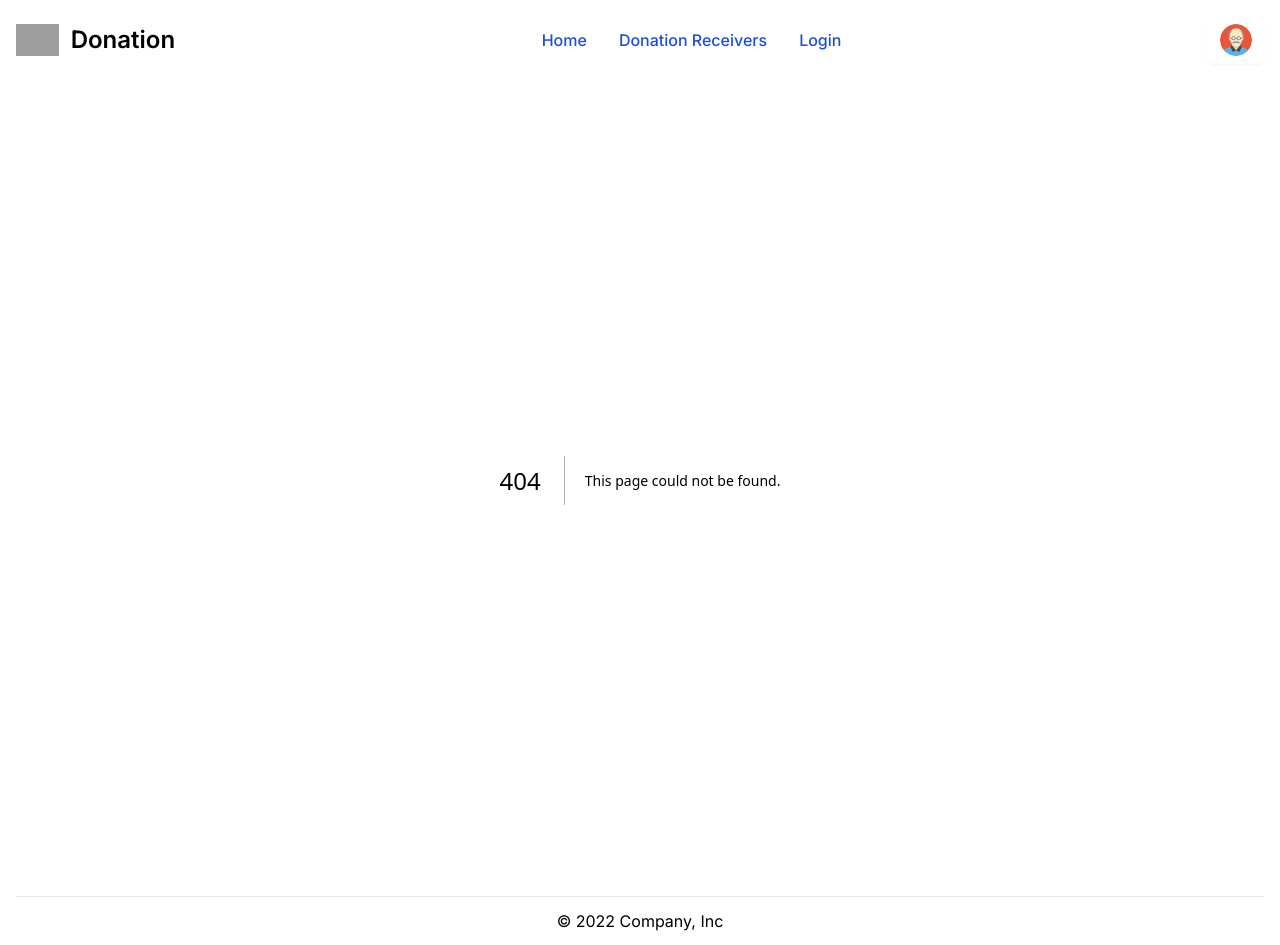
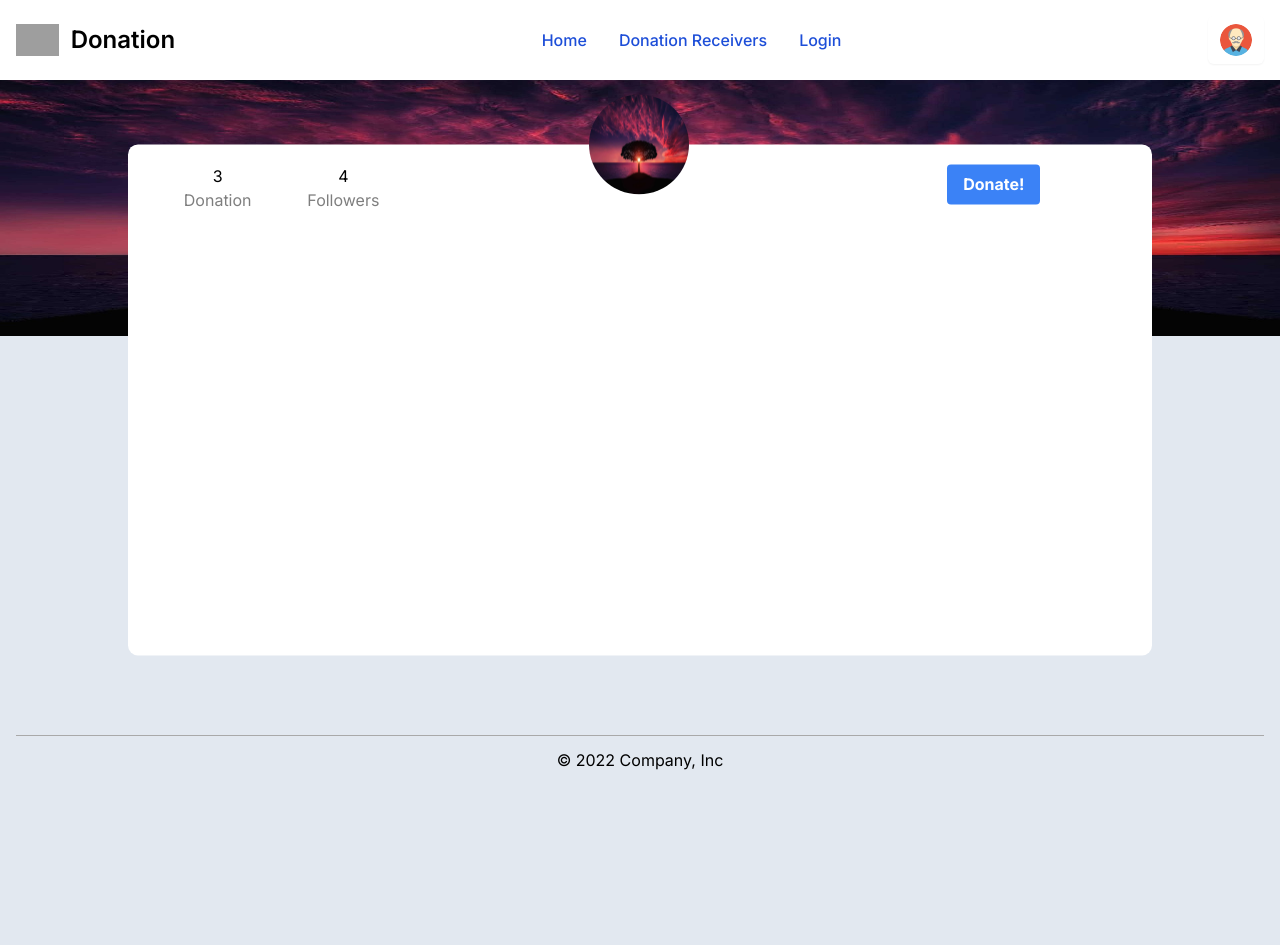
Before and after one commit to tim-luong-goldenowl/donation-frontend, a Next.js app: page /donation-receivers/1 in a window 1280 px wide. Before the commit this address had no page. After the commit the page ends 800 px from the top, so only its background shows below. Built offline with nearby package versions, Linux system fonts and the light colour scheme; grey boxes are pictures that could not be loaded.

Commit message:
add donation member page

```diff
--- /dev/null
+++ b/src/app/donation-receivers/[id]/page.module.scss
@@ -0,0 +1,57 @@
+.donationReceiverPage {
+  height: 100%;
+  position: relative;
+
+  .coverImage {
+    height: 40%;
+    position: relative;
+  }
+
+  .profileCard {
+    position: absolute;
+    background-color: white;
+    border-radius: 10px;
+    top: 50%;
+    left: 50%;
+    transform: translate(-50%, -50%);
+    width: 80%;
+    height: 80%;
+
+    .avatarImage {
+      position: relative;
+
+      img {
+        border-radius: 50%;
+        width: 100px !important;
+        height: 100px !important;
+        left: 45% !important;
+        top: -50px !important;
+      }
+    }
+
+    .donationInfor {
+      display: flex;
+      width: 30%;
+      justify-content: space-evenly;
+      margin-top: 20px;
+      float: left;
+
+      .donationInforElement {
+        display: flex;
+        flex-direction: column;
+        align-items: center;
+        justify-content: center;
+
+        .text {
+          opacity: 0.5;
+        }
+      }
+    }
+
+    .donateButton {
+      margin-top: 20px;
+      float: right;
+      width: 20%;
+    }
+  }
+}
--- /dev/null
+++ b/src/app/donation-receivers/[id]/page.tsx
@@ -0,0 +1,42 @@
+import Image from 'next/image'
+import styles from './page.module.scss'
+
+export default function Page({ params }: { params: { id: string } }) {
+  return (
+    <div className={styles.donationReceiverPage}>
+      <div className={styles.coverImage}>
+        <Image className="w-8 h-8" fill={true} src="/hinh.jpg" alt="" />
+      </div>
+
+      <div className={styles.profileCard}>
+        <div className={styles.avatarImage}>
+          <Image className={"w-8 h-8"} fill={true} src="/hinh.jpg" alt="" />
+        </div>
+        <div className={styles.donationInfor}>
+          <div className={styles.donationInforElement}>
+            <div>
+              3
+            </div>
+            <div className={styles.text}>
+              Donation
+            </div>
+          </div>
+          <div className={styles.donationInforElement}>
+            <div>
+              4
+            </div>
+            <div className={styles.text}>
+              Followers
+            </div>
+          </div>
+        </div>
+
+        <div className={styles.donateButton}>
+          <button className="bg-blue-500 hover:bg-blue-700 text-white font-bold py-2 px-4 rounded">
+            Donate!
+          </button>
+        </div>
+      </div>
+    </div>
+  )
+}
--- a/src/app/donation-receivers/page.tsx
+++ b/src/app/donation-receivers/page.tsx
@@ -1,10 +1,9 @@
-import withAuthen from '@/components/hoc/auth'
 import Link from 'next/link'
 import { getRequest } from '../../ultils/httpRequests'
 import { cookies } from 'next/headers'
 import styles from './page.module.scss'
+import { redirect } from 'next/navigation'
 interface IDonationReceiver {
-  name: String,
   email: String,
   id: Number,
   businessName: String,
@@ -21,7 +20,7 @@ const Index = async () => {
   }).then(({ data }) => {
     return data
   }).catch((e) => {
-    return false
+    redirect('/users/sign-in')
   })
 
   if (donationReceiverList) {
@@ -33,15 +32,15 @@ const Index = async () => {
               <img className="rounded-t-lg" src="/hinh.jpg" alt="" />
               <div className="p-5">
                 <a href="#">
-                  <h5 className="mb-2 text-2xl font-bold tracking-tight text-gray-900 dark:text-white">Noteworthy technology acquisitions 2021</h5>
+                  <h5 className="mb-2 text-2xl font-bold tracking-tight text-gray-900 dark:text-white">{el.businessName}</h5>
                 </a>
                 <p className="mb-3 font-normal text-gray-700 dark:text-gray-400">Here are the biggest enterprise technology acquisitions of 2021 so far, in reverse chronological order.</p>
-                <a href="#" className="inline-flex items-center px-3 py-2 text-sm font-medium text-center text-white bg-blue-700 rounded-lg hover:bg-blue-800 focus:ring-4 focus:outline-none focus:ring-blue-300 dark:bg-blue-600 dark:hover:bg-blue-700 dark:focus:ring-blue-800">
-                  Read more
+                <Link href={`/donation-receivers/${el.id}`} className="inline-flex items-center px-3 py-2 text-sm font-medium text-center text-white bg-blue-700 rounded-lg hover:bg-blue-800 focus:ring-4 focus:outline-none focus:ring-blue-300 dark:bg-blue-600 dark:hover:bg-blue-700 dark:focus:ring-blue-800">
+                  Explore More
                   <svg className="w-3.5 h-3.5 ml-2" aria-hidden="true" xmlns="http://www.w3.org/2000/svg" fill="none" viewBox="0 0 14 10">
                     <path stroke="currentColor" stroke-linecap="round" stroke-linejoin="round" stroke-width="2" d="M1 5h12m0 0L9 1m4 4L9 9" />
                   </svg>
-                </a>
+                </Link>
               </div>
             </div>
           ))}
--- a/src/app/globals.css
+++ b/src/app/globals.css
@@ -3,7 +3,7 @@
 @tailwind utilities;
 
 body {
-  background-color: #F9FAFB;
+  background-color: #E2E8F0;
 }
 .app-container {
   height: 100vh;
@@ -11,6 +11,11 @@ body {
   flex-direction: column;
 }
 
+
 .main {
   flex: 1;
 }
+
+.appFooter {
+  border-top-color: darkgray;
+}
--- /dev/null
+++ b/src/app/users/profile/page.tsx
@@ -0,0 +1,9 @@
+import Image from 'next/image'
+
+export default function Page() {
+  return (
+    <div>
+      <Image className="w-8 h-8 rounded-full" src="/hinh.jpg" alt="" width={40} height={40} />
+    </div>
+  )
+}
--- a/src/components/avatar-menu.tsx
+++ b/src/components/avatar-menu.tsx
@@ -1,6 +1,7 @@
 import { Fragment, useEffect } from 'react'
 import { Menu, Transition } from '@headlessui/react'
 import Image from 'next/image'
+import Link from 'next/link'
 
 function classNames(...classes) {
   return classes.filter(Boolean).join(' ')
@@ -13,7 +14,7 @@ export default function AvatarMenu() {
     <Menu as="div" className="relative inline-block text-left">
       <div>
         <Menu.Button className="inline-flex w-full justify-center gap-x-1.5 rounded-md px-3 py-2 text-sm font-semibold text-gray-900 shadow-sm ring-gray-300">
-            <Image className="w-8 h-8 rounded-full" src="/default-avatar.jpg" alt="user photo" width={40} height={40} />
+          <Image className="w-8 h-8 rounded-full" src="/default-avatar.jpg" alt="user photo" width={40} height={40} />
         </Menu.Button>
       </div>
 
@@ -30,15 +31,15 @@ export default function AvatarMenu() {
           <div className="py-1">
             <Menu.Item>
               {({ active }) => (
-                <a
-                  href="#"
+                <Link
+                  href='/users/profile'
                   className={classNames(
                     active ? 'bg-gray-100 text-gray-900' : 'text-gray-700',
                     'block px-4 py-2 text-sm'
                   )}
                 >
-                  Account settings
-                </a>
+                  My Profile
+                </Link>
               )}
             </Menu.Item>
             <form method="POST" action="#">
--- a/src/components/footer.tsx
+++ b/src/components/footer.tsx
@@ -1,6 +1,6 @@
 export default function Footer() {
     return (
-        <footer className="p-3 m-4 border-t">
+        <footer className="appFooter p-3 m-4 border-t">
             <p className="text-center text-muted">© 2022 Company, Inc</p>
         </footer>
     )
```
Also changed, not shown: src/app/donation-receivers/page.module.scss (+2 -9 lines).
